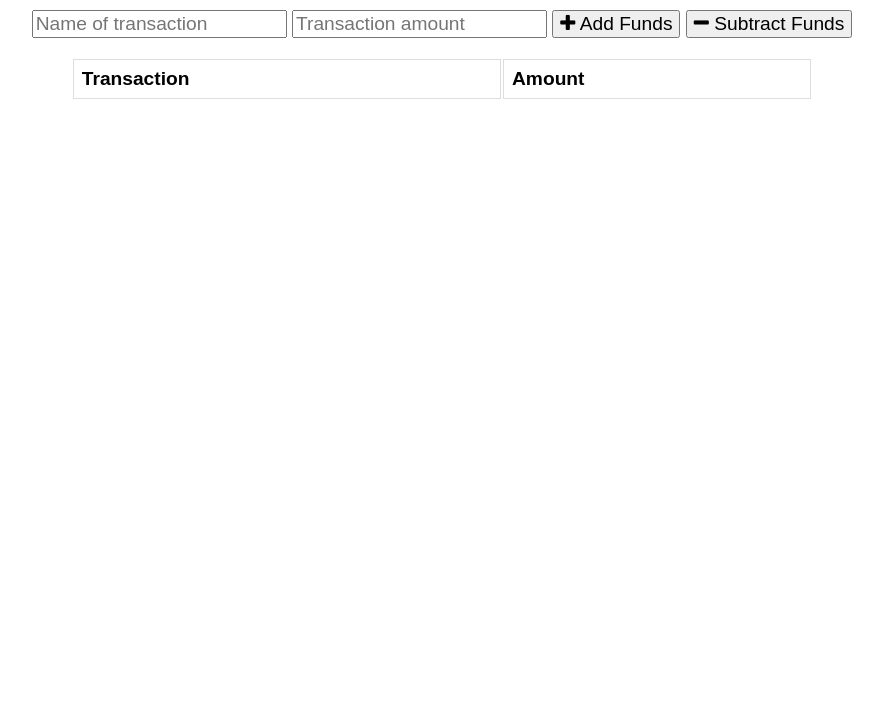
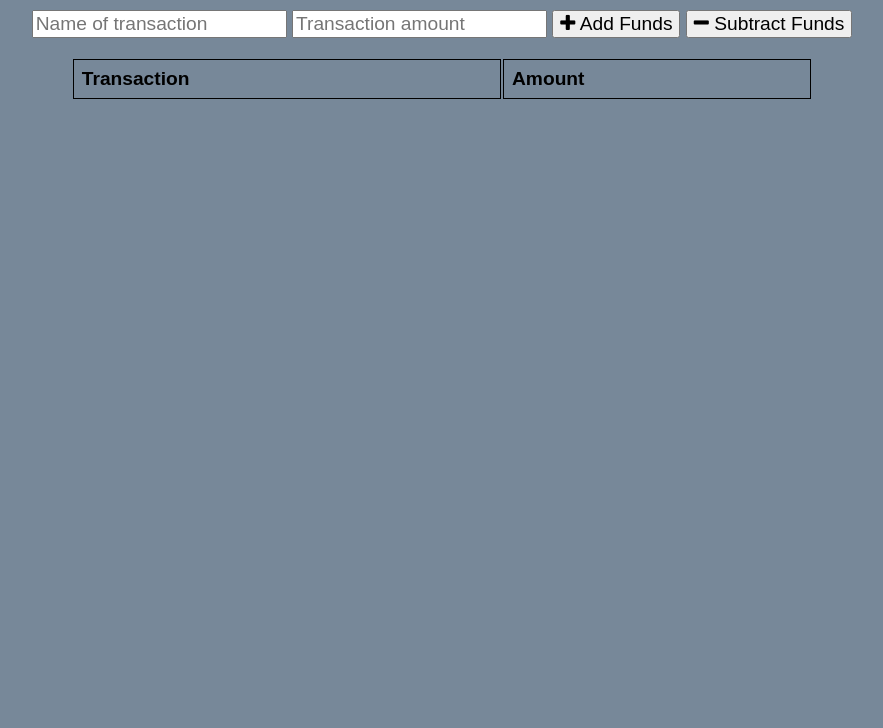
Before and after one commit to Prestonw15/Budget-Tracker, a website: page Develop/public/index.html in a window 1280 px wide. Shown: the part 72-800 px from the top of the page, without its empty margins (198-1081 px from the left). Drawn offline with nearby package versions, Linux system fonts and the light colour scheme; no server answers.

Commit message:
changed css to be a little more diverse

```diff
--- a/Develop/public/css/styles.css
+++ b/Develop/public/css/styles.css
@@ -1,6 +1,7 @@
 body {
   font-size: 120%;
   font-family: Arial;
+  background-color: lightslategray;
 }
 
 button, input {
@@ -13,7 +14,7 @@ table {
 }
 
 td, th {
-  border: 1px solid #dddddd;
+  border: 1px solid black;
   text-align: left;
   padding: 8px;
 }
```
